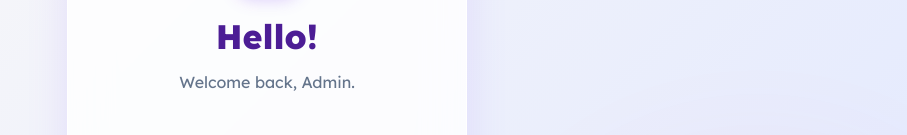
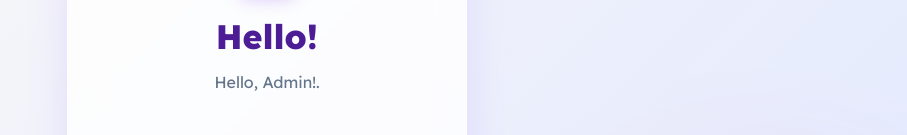
Before and after one commit to kein20/inet-admin-dashboard, a React (Vite) app: page /login in a window 1280 px wide. Shown: the part 257-392 px from the top of the page, without its empty margins (373-1280 px from the left). Built offline with nearby package versions, Linux system fonts and the light colour scheme.

Commit message:
Update welcome message for Admin in Login page

```diff
--- a/src/pages/Login.jsx
+++ b/src/pages/Login.jsx
@@ -86,7 +86,7 @@ const LoginPage = () => {
                     Hello!
                 </Typography>
                 <Typography variant="body1" color="text.secondary" sx={{ mb: 4 }}>
-                    Welcome back, Admin.
+                    Hello, Admin!.
                 </Typography>
 
                 {error && <Alert severity="error" sx={{ mb: 3, borderRadius: 2 }}>{error}</Alert>}
```
